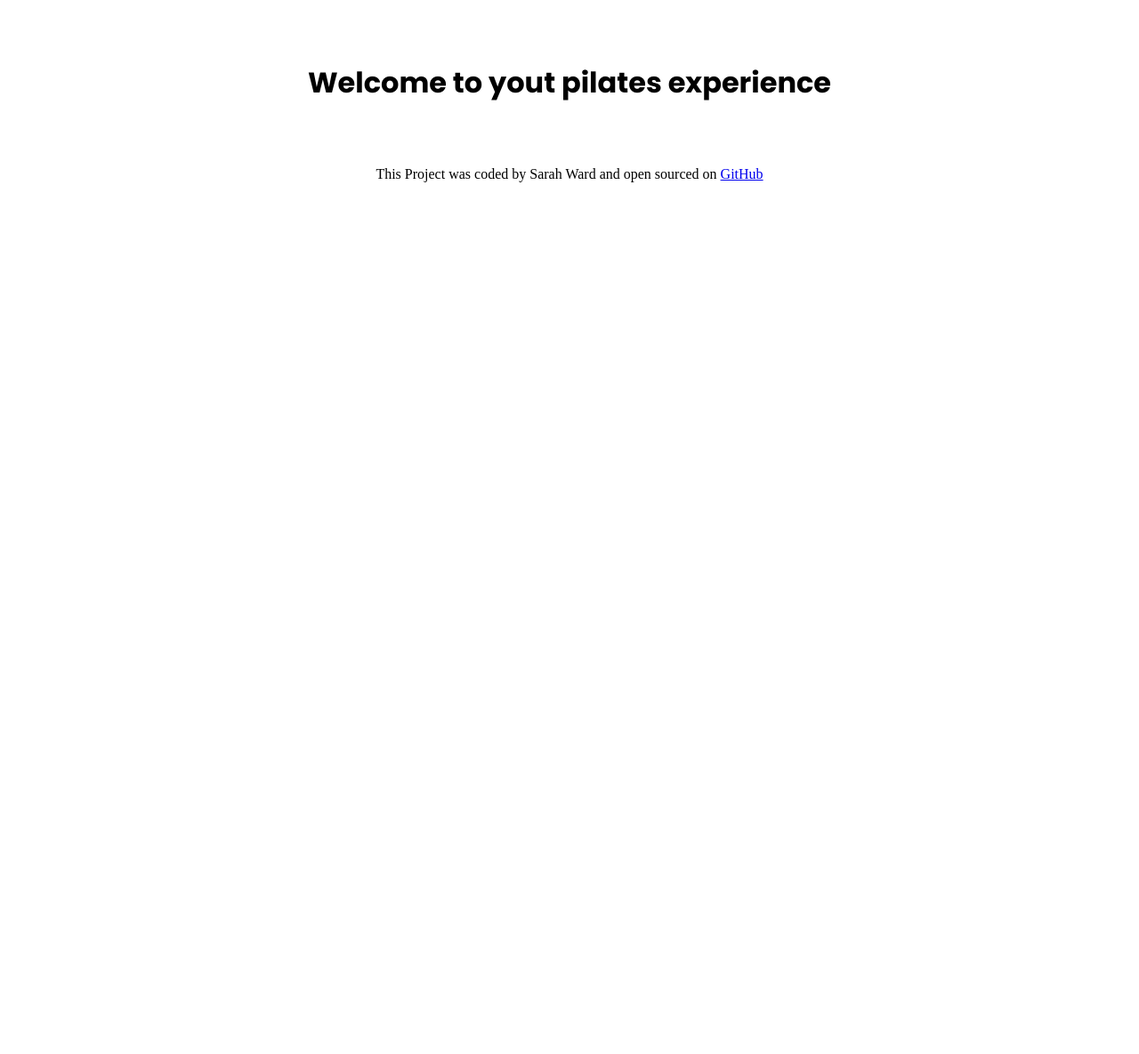
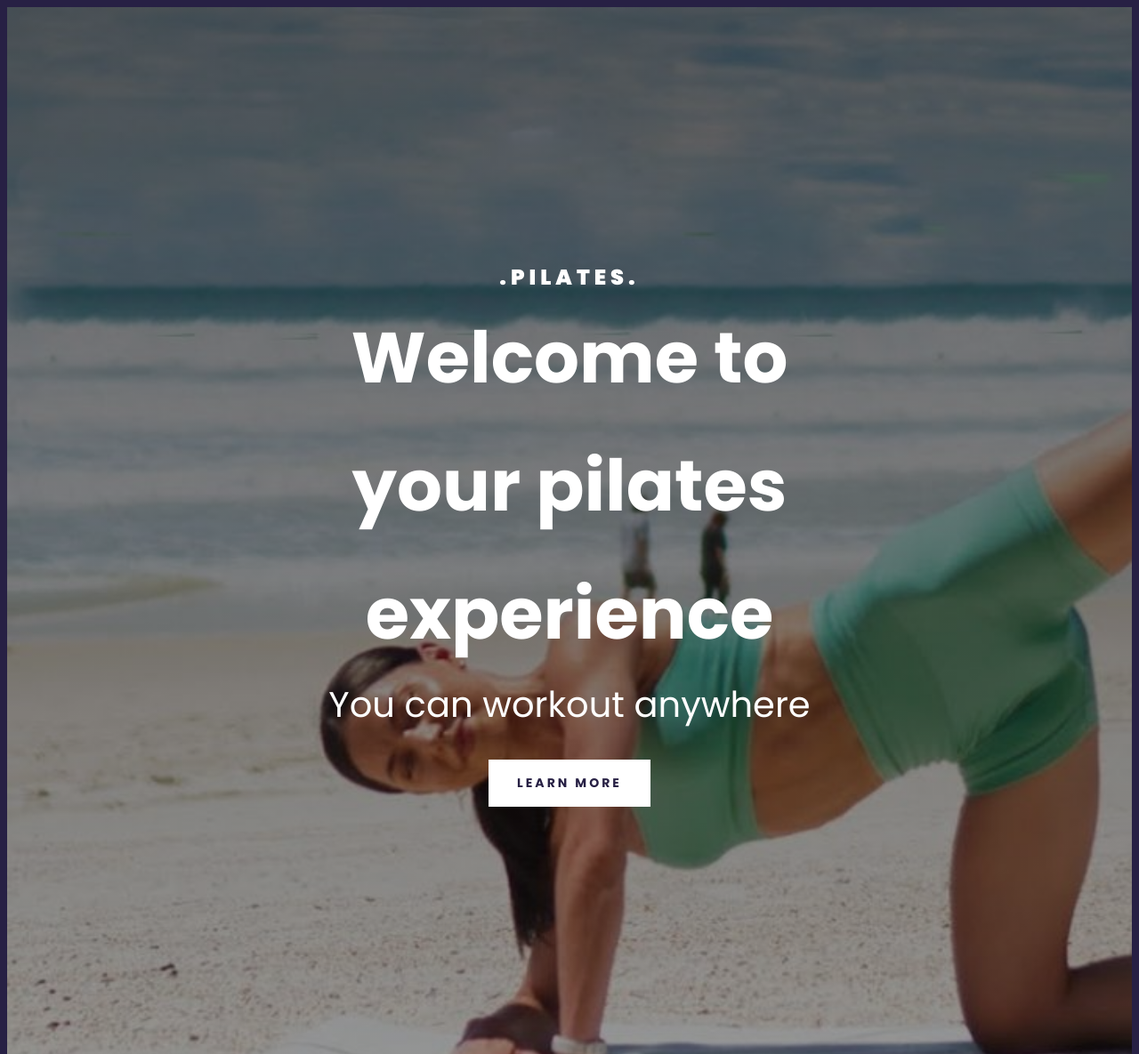
Before and after one commit to Sarahwcode/Pilates-Project, a plain HTML site: page index.html in a window 1280 px wide. Shown: the top 1185 px of the page at 89% size. Before the commit the page ends 800 px from the top, so only its background shows below. Drawn offline with Linux system fonts and the light colour scheme.

Commit message:
added header with html and css

```diff
--- a/index.html
+++ b/index.html
@@ -11,7 +11,14 @@
     />
   </head>
   <body>
-    <h1>Welcome to yout pilates experience</h1>
+    <div class="container">
+      <header class="header">
+        <h3>.Pilates.</h3>
+        <h1>Welcome to your pilates experience</h1>
+        <h2>You can workout anywhere</h2>
+        <a href="#more">Learn more</a>
+      </header>
+
       <footer>
         <p>
           This Project was coded by Sarah Ward and open sourced on
@@ -21,5 +28,6 @@
           >
         </p>
       </footer>
+    </div>
   </body>
 </html>
--- a/style.css
+++ b/style.css
@@ -1,10 +1,66 @@
+body {
+  font-family: "Poppins";
+  background-color: #272044;
+}
 h1 {
-  font-family: "Poppins";
   font-weight: 700;
-  size: 96px;
+  font-size: 80px;
   line-height: 144px;
+  margin: 0 auto;
+}
+.header h2 {
+  font-weight: 400;
+  font-size: 40px;
+  line-height: 60px;
+  margin: 0 auto;
+}
+.header h3 {
+  font-weight: 900;
+  font-size: 24px;
+  line-height: 36px;
+  letter-spacing: 5px;
+  text-transform: uppercase;
+  margin: 0 auto;
+}
+
+.header {
+  background-image: linear-gradient(rgba(0, 0, 0, 0.6), rgba(0, 0, 0, 0.4)),
+    url("../Pilates-Project/Images/Pilates\ image\ 1.jpg");
+  background-repeat: no-repeat;
+  background-size: cover;
   text-align: center;
+  color: white;
+  padding: 286px 292px;
+}
+.header a {
+  font-weight: 700;
+  font-size: 14px;
+  line-height: 21px;
+  letter-spacing: 3px;
+  padding: 16px 32px 16px 32px;
+  background-color: white;
+  text-decoration: none;
+  text-transform: uppercase;
+  color: #272044;
+  margin-top: 32px;
+  display: inline-block;
+}
+.container {
+  max-width: 1400px;
+  margin: 0 auto;
 }
 footer {
   text-align: center;
 }
+@media (max-width: 1200px) {
+  .header {
+    padding: 30px 0px;
+    line-height: 80px;
+  }
+  .header h1 {
+    font-size: 40px;
+  }
+  .header h2 {
+    font-size: 25px;
+  }
+}
```
Lines whose indentation alone changed are shown as unchanged.
